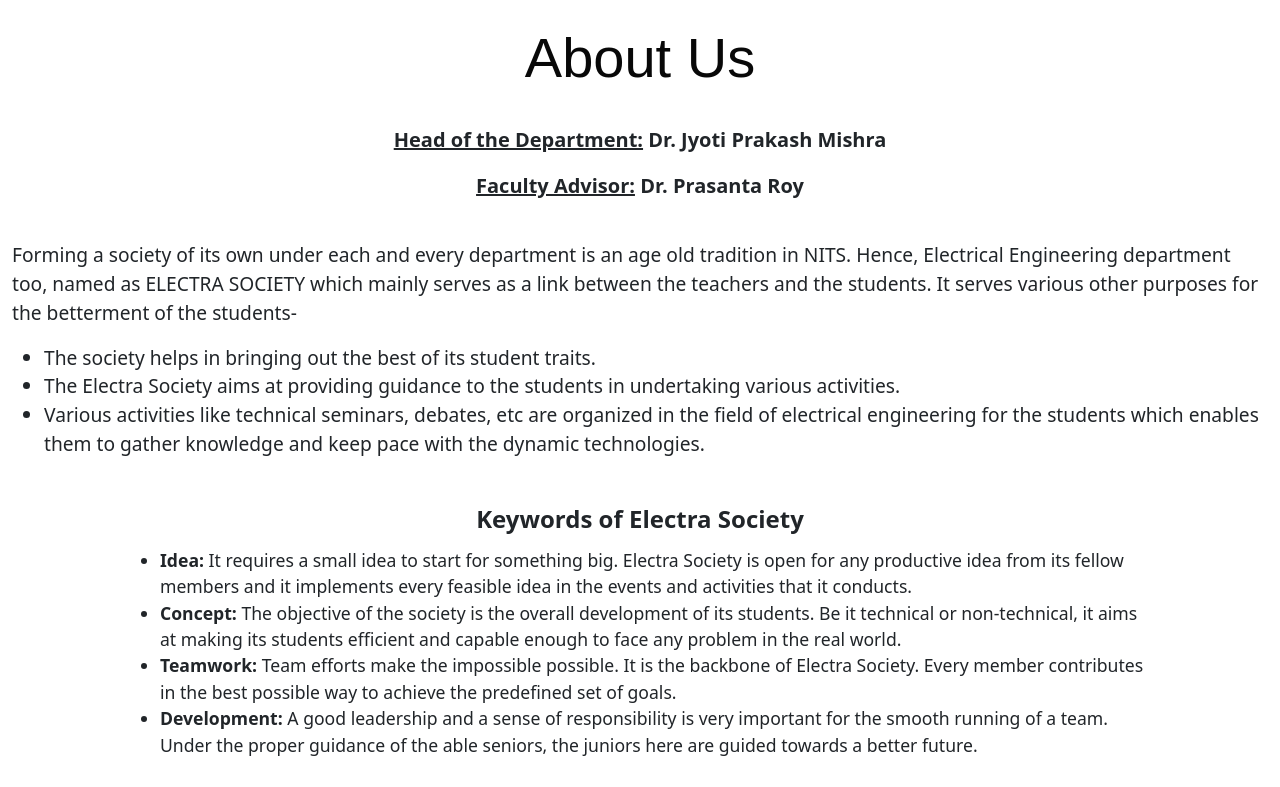
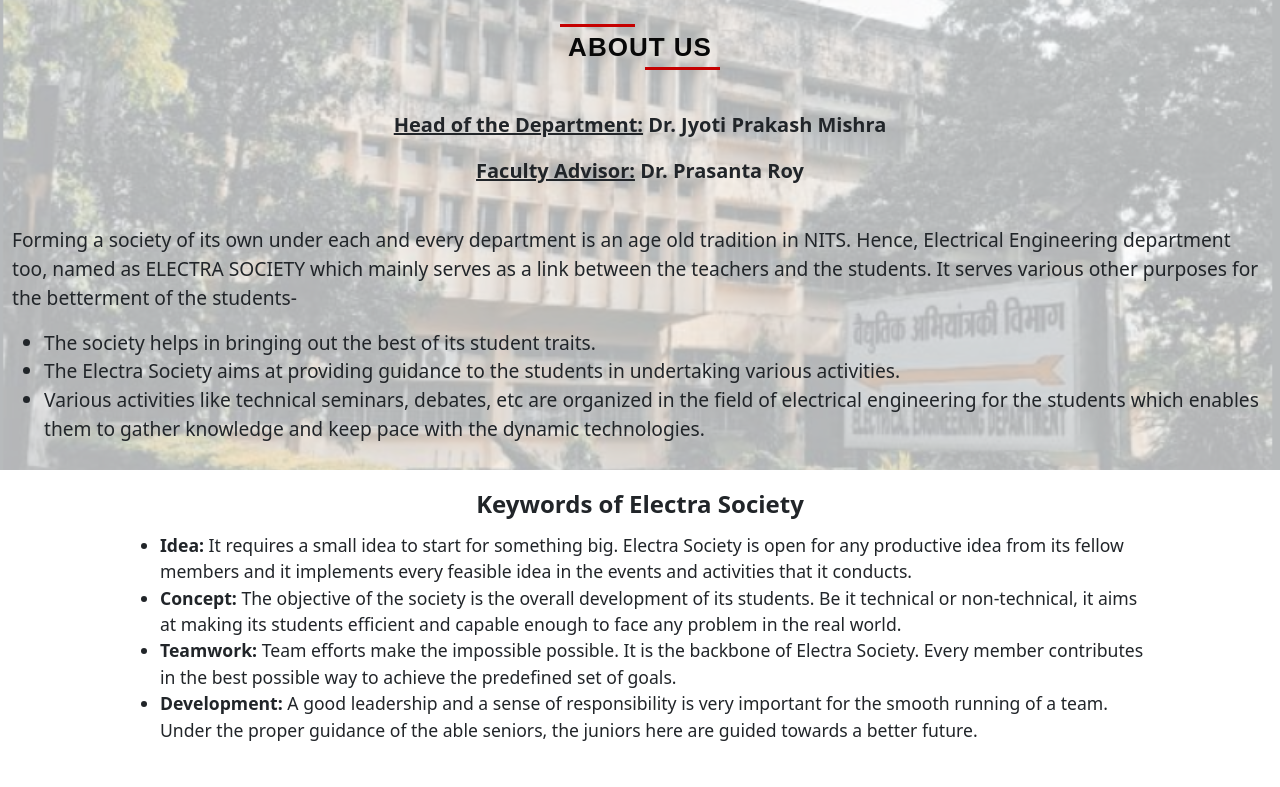
Before and after one commit to debasish-konwar/Electra, a plain HTML site: page index.html in a window 1280 px wide. Shown: the top 787 px of the page. Drawn offline with nearby package versions, Linux system fonts and the light colour scheme.

Commit message:
Update index.html

```diff
--- a/index.html
+++ b/index.html
@@ -52,6 +52,7 @@
             .name {
                 flex-direction: column;
             }
+
         }
 
         .wrapper {
@@ -126,6 +127,7 @@
             text-align: center;
             font-size: 2rem;
             font-weight: bold;
+            margin: 50px 50px;
         }
 
         .jumbotron {
@@ -140,7 +142,7 @@
             position: absolute;
             top: 0;
             left: 0;
-            background-image: url(about/ee-dept.png);
+            background-image: url(ee-dept.png);
             background-repeat: no-repeat;
             background-position: center;
             background-size: cover;
@@ -155,6 +157,38 @@
             font-weight: bold;
             text-align: center;
         }
+        .heading {
+            font-size: 26px;
+            font-weight: 700;
+            letter-spacing: 1px;
+            text-transform: uppercase;
+            width: 160px;
+            text-align: center;
+            margin: auto;
+            white-space: nowrap;
+            padding-bottom: 13px;
+        }
+
+        .heading:before {
+            background-color: #c50000;
+            content: '';
+            display: block;
+            height: 3px;
+            width: 75px;
+            margin-bottom: 5px;
+        }
+
+        .heading:after {
+            background-color: #c50000;
+            content: '';
+            display: block;
+            position: absolute;
+            right: 0;
+            bottom: 0;
+            height: 3px;
+            width: 75px;
+            margin-bottom: 0.25em;
+        }
     </style>
 </head>
 
@@ -162,7 +196,7 @@
 
     <div class="jumbotron pt-6 container-fluid">
         <br>
-        <h1 class="display-4" style="text-align: center;">About Us</h1>
+        <h1 class="display-4 heading" style="text-align: center;">About Us</h1>
         <br>
         <p class="lead " style="margin-top: 10px; "> <u>Head of the Department:</u> Dr. Jyoti Prakash Mishra</p>
         <p class="lead "> <u>Faculty Advisor:</u> Dr. Prasanta Roy</p>
@@ -199,7 +233,7 @@
     <div class="divider "></div>
 
     <div class="team ">OUR TEAM</div>
-    <div class="rank " style="margin: 50px; ">OUR SENIOR MEMBERS</div>
+    <div class="rank " style="border-bottom: #080808 2px solid;">OUR SENIOR MEMBERS</div>
 
     <div class="wrapper ">
 
@@ -359,7 +393,7 @@
 
 
 
-    <div class="rank " style="margin: 90px; ">OUR JUNIOR MEMBERS</div>
+    <div class="rank " style="margin: 90px 50px;border-bottom: #080808 2px solid;">OUR JUNIOR MEMBERS</div>
 
     <div class="wrapper ">
 
```
